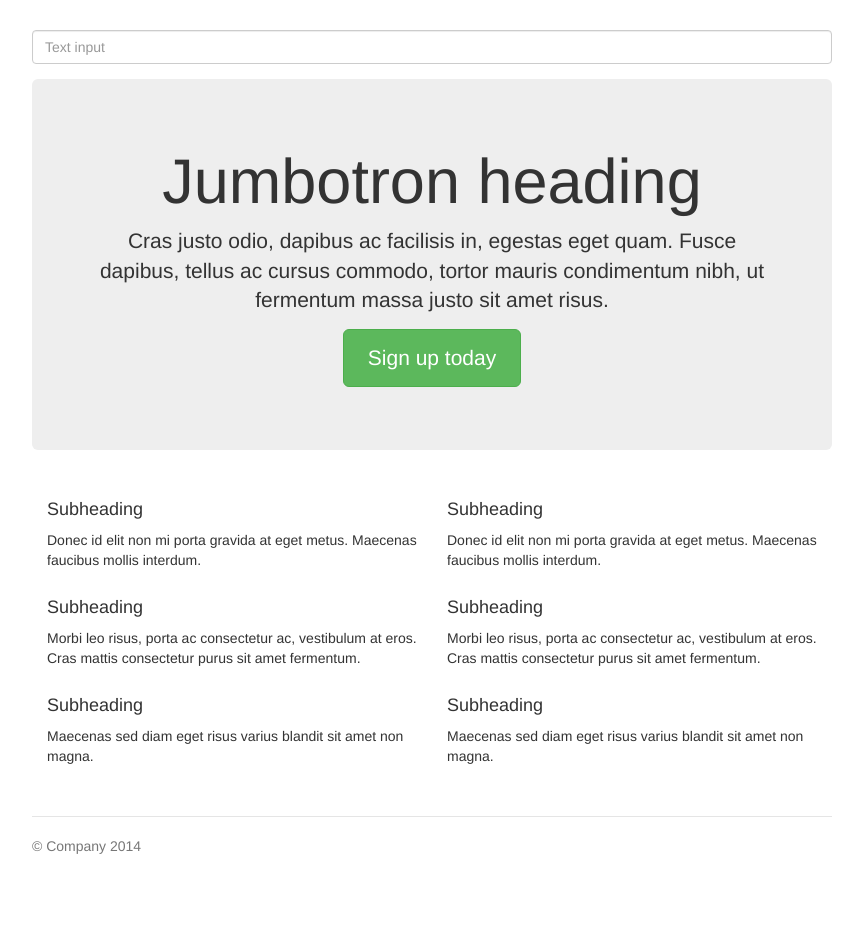
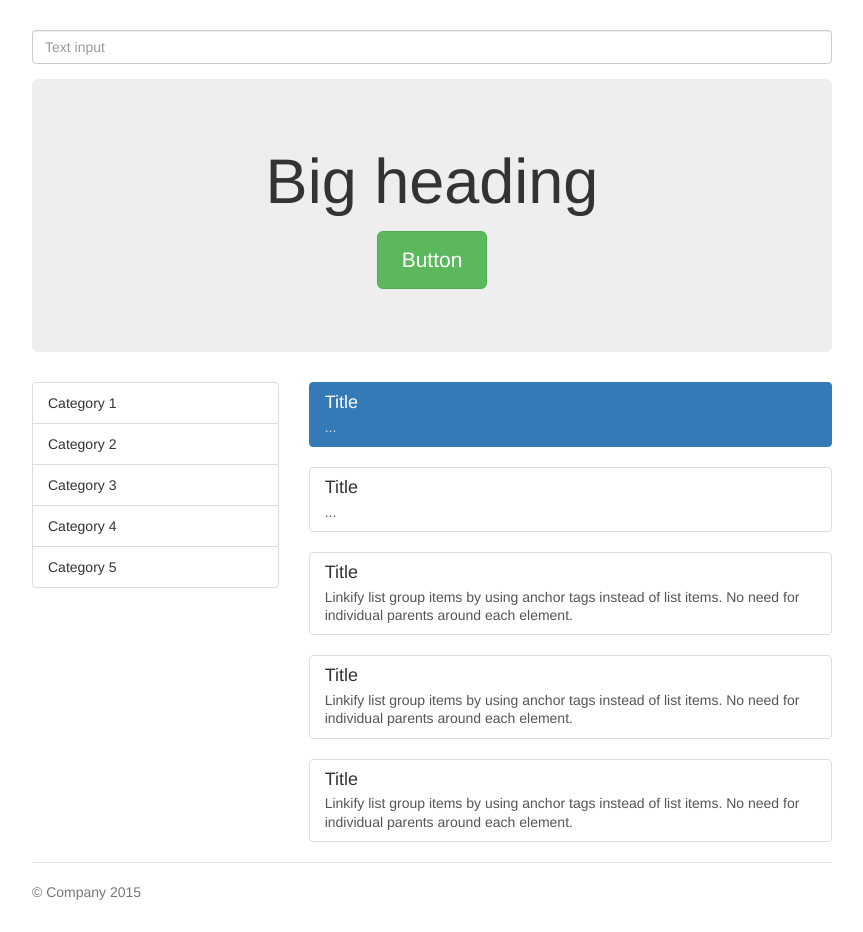
Before and after one commit to gitter-badger/website-9, a Django app: page / in a window 1280 px wide. Shown: the part 81-1013 px from the top of the page, without its empty margins (208-1071 px from the left). Before the commit the page ends 935 px from the top, so only its background shows below. Run offline with Django 3.2, Linux system fonts and the light colour scheme; some libraries are stand-ins or nearby versions.

Commit message:
messages and homepage cleanup

```diff
--- a/account/urls.py
+++ b/account/urls.py
@@ -6,5 +6,6 @@ from . import views
 urlpatterns = [
     # Examples:
    	url(r'^signup$', views.signup, name='signup'),
-   	url(r'^login$', views.login, name='login'),
+   	url(r'^login$', views.login_view, name='login'),
+   	url(r'^logout$', views.logout_view, name='logout'),
 ]
--- /dev/null
+++ b/frontend/static/js/custom.js
@@ -0,0 +1 @@
+$('.alert').delay(5000).fadeOut('slow');
--- a/frontend/templates/base.html
+++ b/frontend/templates/base.html
@@ -26,6 +26,11 @@
         <!-- Navi -->
         <div class="header clearfix">
             <nav>
+              {% if request.user.is_authenticated %}
+                <ul class="nav nav-pills pull-right">
+                  <li role="presentation" class="{% active_page request 'logout' %}"><a href="{% url 'account:logout' %}">Logout</a></li>
+                </ul>
+              {% else %}
               <ul class="nav nav-pills pull-right">
                 <li role="presentation" class="dropdown">
                   <a class="dropdown-toggle" data-toggle="dropdown" href="#" role="button" aria-haspopup="true" aria-expanded="false">
@@ -36,15 +41,22 @@
                 </li>
                 <li role="presentation" class="{% active_page request 'signup' %}"><a href="{% url 'account:signup' %}">Sign Up</a></li>
               </ul>
+              {% endif %}
             </nav>
         <h3 class="text-muted"><a href="/">Website</a></h3>
         </div>
         <!-- end Navi -->
+        {% if messages %}
+          {% for message in messages %}
+            <div class="alert alert-{% if message.tags %}{{ message.tags }}{% endif %}"
+            role="alert">{{ message }}</div>
+          {% endfor %}
+        {% endif %}
 
         {% block main-content %}{% endblock main-content %}
 
         <footer class="footer">
-            <p>&copy; Company 2014</p>
+            <p>&copy; Company 2015</p>
         </footer>
     </div> <!-- /container -->
 
@@ -52,5 +64,6 @@
     <script src="https://ajax.googleapis.com/ajax/libs/jquery/1.11.3/jquery.min.js"></script>
     <!-- Include all compiled plugins (below), or include individual files as needed -->
     <script src="{% static "js/bootstrap.min.js" %}"></script>
+    <script src="{% static "js/custom.js" %}"></script>
   </body>
 </html>
--- a/frontend/templates/pages/index.html
+++ b/frontend/templates/pages/index.html
@@ -8,34 +8,66 @@
 		</div>
 	</form>
       <div class="jumbotron">
-        <h1>Jumbotron heading</h1>
+        <h1>Big heading</h1>
 
-        <p class="lead">Cras justo odio, dapibus ac facilisis in, egestas eget quam. Fusce dapibus, tellus ac cursus commodo, tortor mauris condimentum nibh, ut fermentum massa justo sit amet risus.</p>
-        <p><a class="btn btn-lg btn-success" href="#" role="button">Sign up today</a></p>
+        <p class="lead"></p>
+        <p><a class="btn btn-lg btn-success" href="#" role="button">Button</a></p>
       </div>
 
-      <div class="row marketing">
-        <div class="col-lg-6">
-          <h4>Subheading</h4>
-          <p>Donec id elit non mi porta gravida at eget metus. Maecenas faucibus mollis interdum.</p>
+			<div class="row">
+				<div class="col-xs-6 col-md-4">
 
-          <h4>Subheading</h4>
-          <p>Morbi leo risus, porta ac consectetur ac, vestibulum at eros. Cras mattis consectetur purus sit amet fermentum.</p>
+					<ul class="list-group">
+					  <li class="list-group-item">Category 1</li>
+					  <li class="list-group-item">Category 2</li>
+					  <li class="list-group-item">Category 3</li>
+					  <li class="list-group-item">Category 4</li>
+					  <li class="list-group-item">Category 5</li>
+					</ul>
+				</div>
 
-          <h4>Subheading</h4>
-          <p>Maecenas sed diam eget risus varius blandit sit amet non magna.</p>
-        </div>
+			  <div class="col-xs-12 col-sm-6 col-md-8">
 
-        <div class="col-lg-6">
-          <h4>Subheading</h4>
-          <p>Donec id elit non mi porta gravida at eget metus. Maecenas faucibus mollis interdum.</p>
-
-          <h4>Subheading</h4>
-          <p>Morbi leo risus, porta ac consectetur ac, vestibulum at eros. Cras mattis consectetur purus sit amet fermentum.</p>
-
-          <h4>Subheading</h4>
-          <p>Maecenas sed diam eget risus varius blandit sit amet non magna.</p>
-        </div>
-      </div>
+					<div class="list-group">
+					  <a href="#" class="list-group-item active">
+					    <h4 class="list-group-item-heading">Title</h4>
+					    <p class="list-group-item-text">...</p>
+					  </a>
+					</div>
+					<div class="list-group">
+					  <a href="#" class="list-group-item">
+					    <h4 class="list-group-item-heading">Title</h4>
+					    <p class="list-group-item-text">...</p>
+					  </a>
+					</div>
+					<div class="list-group">
+					  <a href="#" class="list-group-item">
+					    <h4 class="list-group-item-heading">Title</h4>
+					    <p class="list-group-item-text">
+								Linkify list group items by using anchor tags instead of list items.
+								No need for individual parents around each element.
+							</p>
+					  </a>
+					</div>
+					<div class="list-group">
+					  <a href="#" class="list-group-item">
+					    <h4 class="list-group-item-heading">Title</h4>
+					    <p class="list-group-item-text">
+								Linkify list group items by using anchor tags instead of list items.
+								No need for individual parents around each element.
+							</p>
+					  </a>
+					</div>
+					<div class="list-group">
+					  <a href="#" class="list-group-item">
+					    <h4 class="list-group-item-heading">Title</h4>
+					    <p class="list-group-item-text">
+								Linkify list group items by using anchor tags instead of list items.
+								No need for individual parents around each element.
+							</p>
+					  </a>
+					</div>
+				</div>
+			</div>
 
 {% endblock main-content %}
--- /dev/null
+++ b/requirements.txt
@@ -0,0 +1 @@
+Django==1.8.2
--- a/website/urls.py
+++ b/website/urls.py
@@ -7,6 +7,6 @@ urlpatterns = [
     # url(r'^blog/', include('blog.urls')),
 
     url(r'^admin/', include(admin.site.urls)),
-    url(r'^', include('frontend.urls')),
+    url(r'^', include('frontend.urls', namespace='frontend')),
     url(r'^account/', include('account.urls', namespace='account')),
 ]
```
Also changed, not shown: account/views.py (+49 -38 lines).
